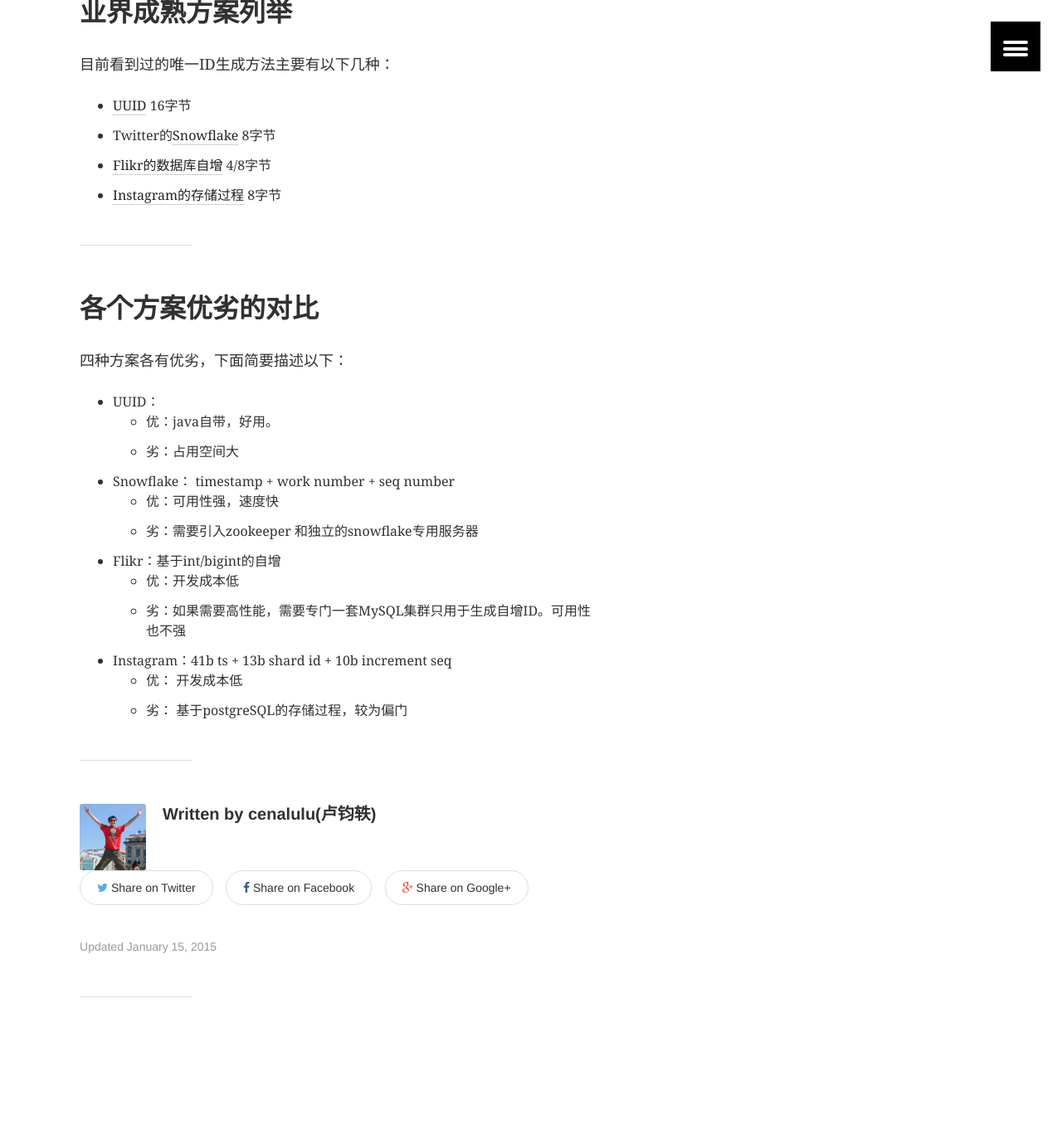
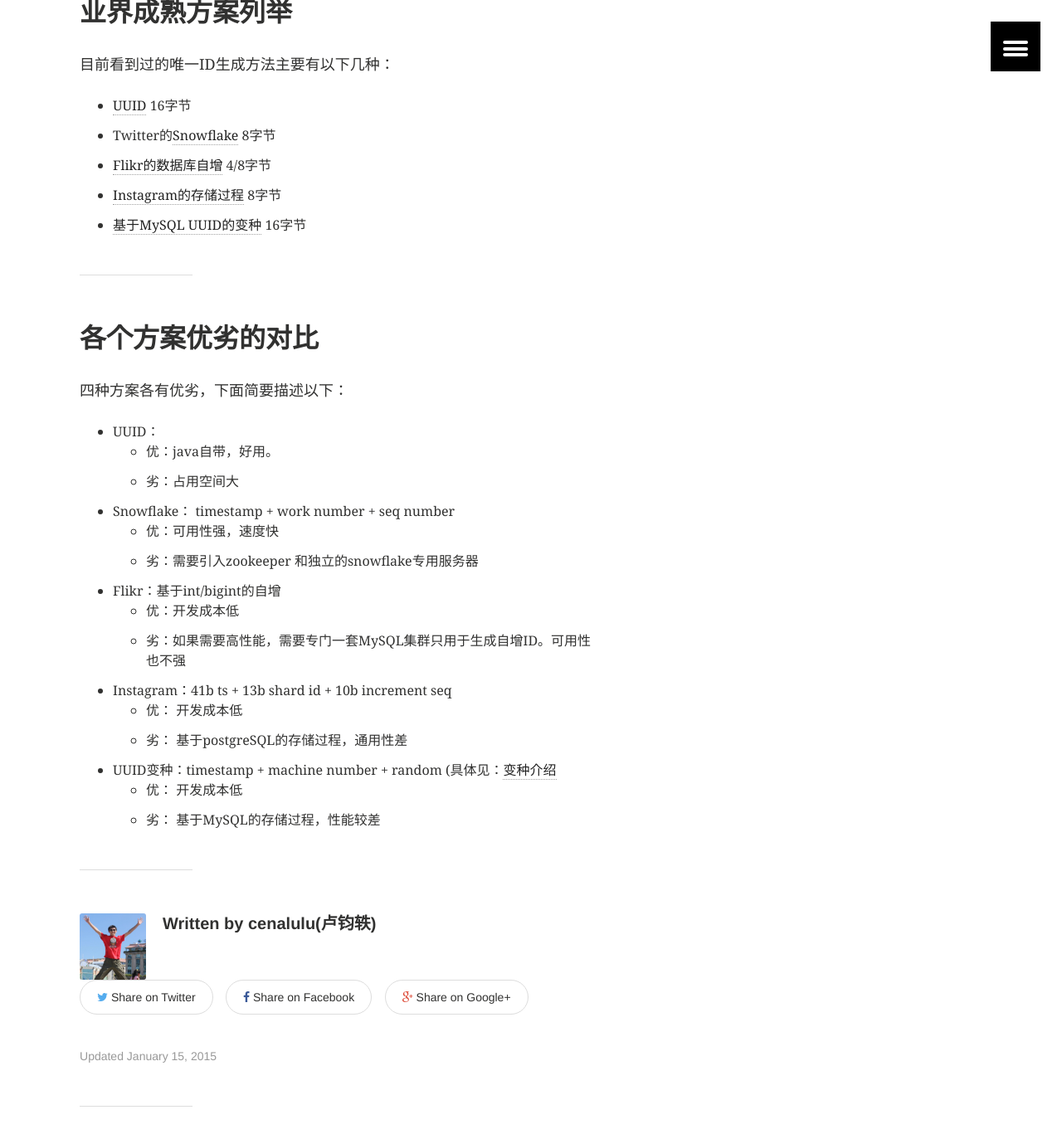
Before and after one commit to cenalulu/cenalulu.github.io, a Jekyll site: the page built from _posts/mysql/2015-01-15-guid-generate.md, in a window 1280 px wide and 1400 px high, scrolled down 858 px. Shown: the top 1373 px of the window at 83% size. Built offline with Jekyll 4.4.1, drawn with Linux system fonts in a browser that asks for light colours; comment, search, counter and statistics services are not loaded.

```diff
--- a/_posts/mysql/2015-01-15-guid-generate.md
+++ b/_posts/mysql/2015-01-15-guid-generate.md
@@ -32,6 +32,7 @@ ads: true
 - Twitter的[Snowflake](http://engineering.twitter.com/2010/06/announcing-snowflake.html) 8字节
 - [Flikr的数据库自增](http://code.flickr.net/2010/02/08/ticket-servers-distributed-unique-primary-keys-on-the-cheap/) 4/8字节
 - [Instagram的存储过程](http://instagram-engineering.tumblr.com/post/10853187575/sharding-ids-at-instagram) 8字节
+- [基于MySQL UUID的变种](http://mysql.rjweb.org/doc.php/uuid) 16字节
 
 
 ---
@@ -53,4 +54,8 @@ ads: true
 
 - Instagram：41b ts + 13b shard id + 10b increment seq
     - 优： 开发成本低
-    - 劣： 基于postgreSQL的存储过程，较为偏门
+    - 劣： 基于postgreSQL的存储过程，通用性差
+
+- UUID变种：timestamp + machine number + random (具体见：[变种介绍](http://mysql.rjweb.org/doc.php/uuid)
+    - 优： 开发成本低
+    - 劣： 基于MySQL的存储过程，性能较差
```
